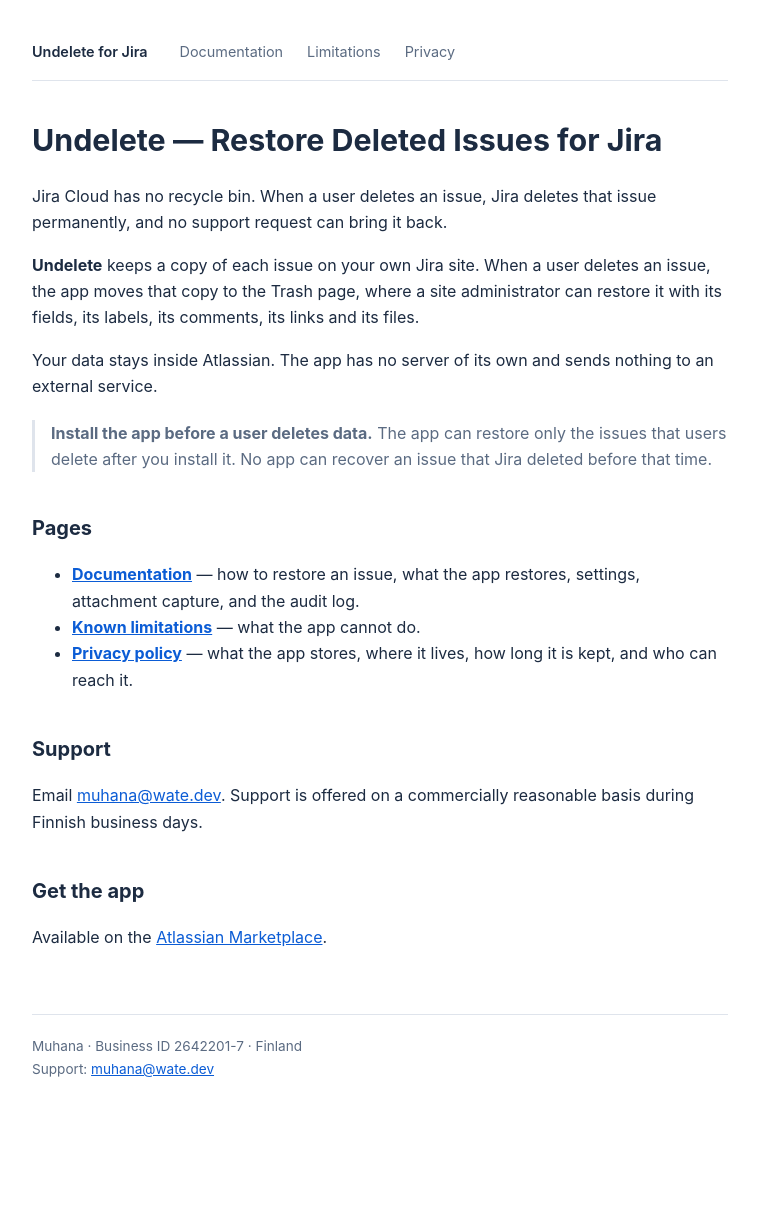
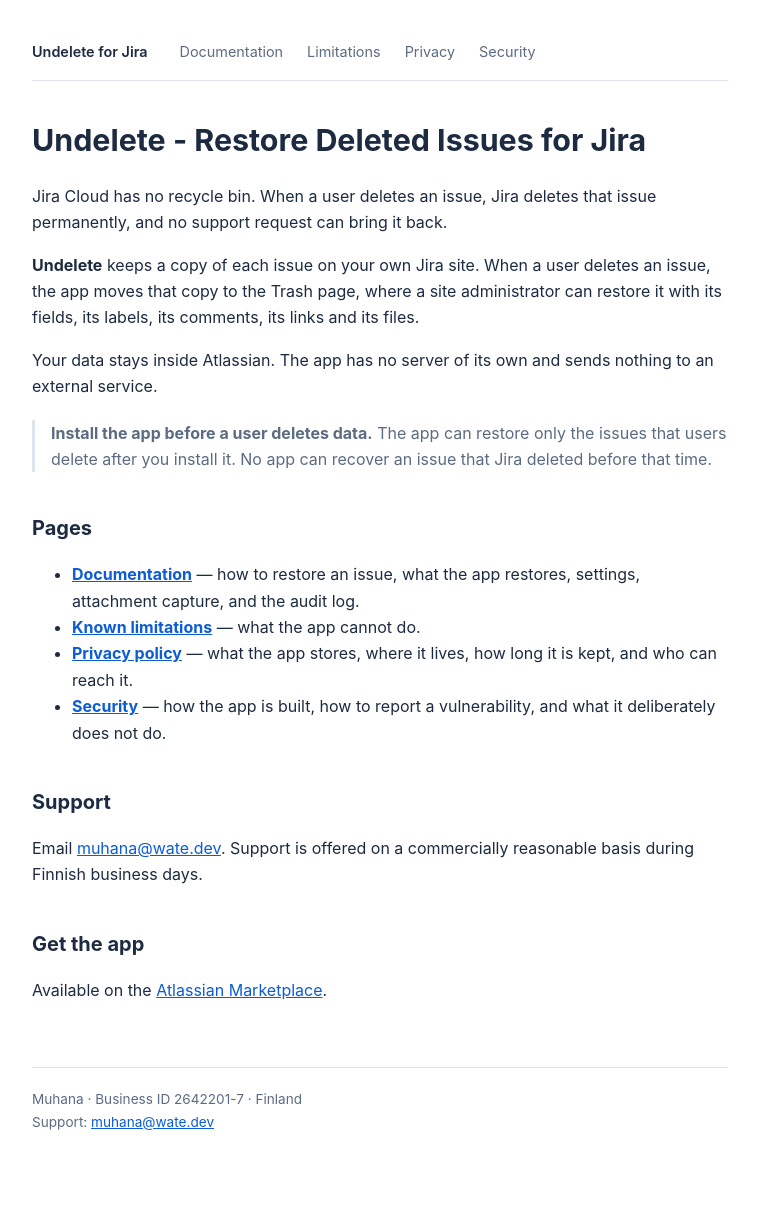
Before and after one commit to WTurunen/undelete-legal, a Jekyll site: the page built from index.md, in a window 1280 px wide. Shown: the whole page, without its empty margins (260-1019 px from the left). Built offline with Jekyll 4.4.1, drawn with Linux system fonts in a browser that asks for light colours; before the commit the page ends 1160 px from its top, so only the background shows below that.

Commit message:
Publish the security page, and settle the app name on the hyphen
The security page fills the last blank on the Marketplace Privacy and Security
tab, where an unanswered field renders to buyers as "Response not provided by
the partner". It promises nothing the app cannot keep: no response-time SLA, no
bug bounty, no certification claim.

Added to the nav and to the index page list, and using the site's own relative
links rather than hardcoded /undelete-legal paths, so it survives a baseurl
change.

The app name used an em dash on the index page, in the privacy policy and in the
README. The registered Forge name, the Marketplace listing field and the app's
own heading all use a hyphen. Now they all agree.

```diff
--- a/_layouts/default.html
+++ b/_layouts/default.html
@@ -68,6 +68,7 @@
     <a href="{{ '/docs' | relative_url }}">Documentation</a>
     <a href="{{ '/limitations' | relative_url }}">Limitations</a>
     <a href="{{ '/privacy' | relative_url }}">Privacy</a>
+    <a href="{{ '/security' | relative_url }}">Security</a>
   </nav>
   {{ content }}
   <footer>
--- a/index.md
+++ b/index.md
@@ -2,7 +2,7 @@
 title: Undelete for Jira
 ---
 
-# Undelete — Restore Deleted Issues for Jira
+# Undelete - Restore Deleted Issues for Jira
 
 Jira Cloud has no recycle bin. When a user deletes an issue, Jira deletes that issue
 permanently, and no support request can bring it back.
@@ -25,6 +25,8 @@ an external service.
 - **[Known limitations](limitations)** — what the app cannot do.
 - **[Privacy policy](privacy)** — what the app stores, where it lives, how long it is
   kept, and who can reach it.
+- **[Security](security)** — how the app is built, how to report a vulnerability, and
+  what it deliberately does not do.
 
 ## Support
 
```
Also changed, not shown: privacy.md (+1 -1 lines), security.md (added, +53 -0 lines), README.md.
